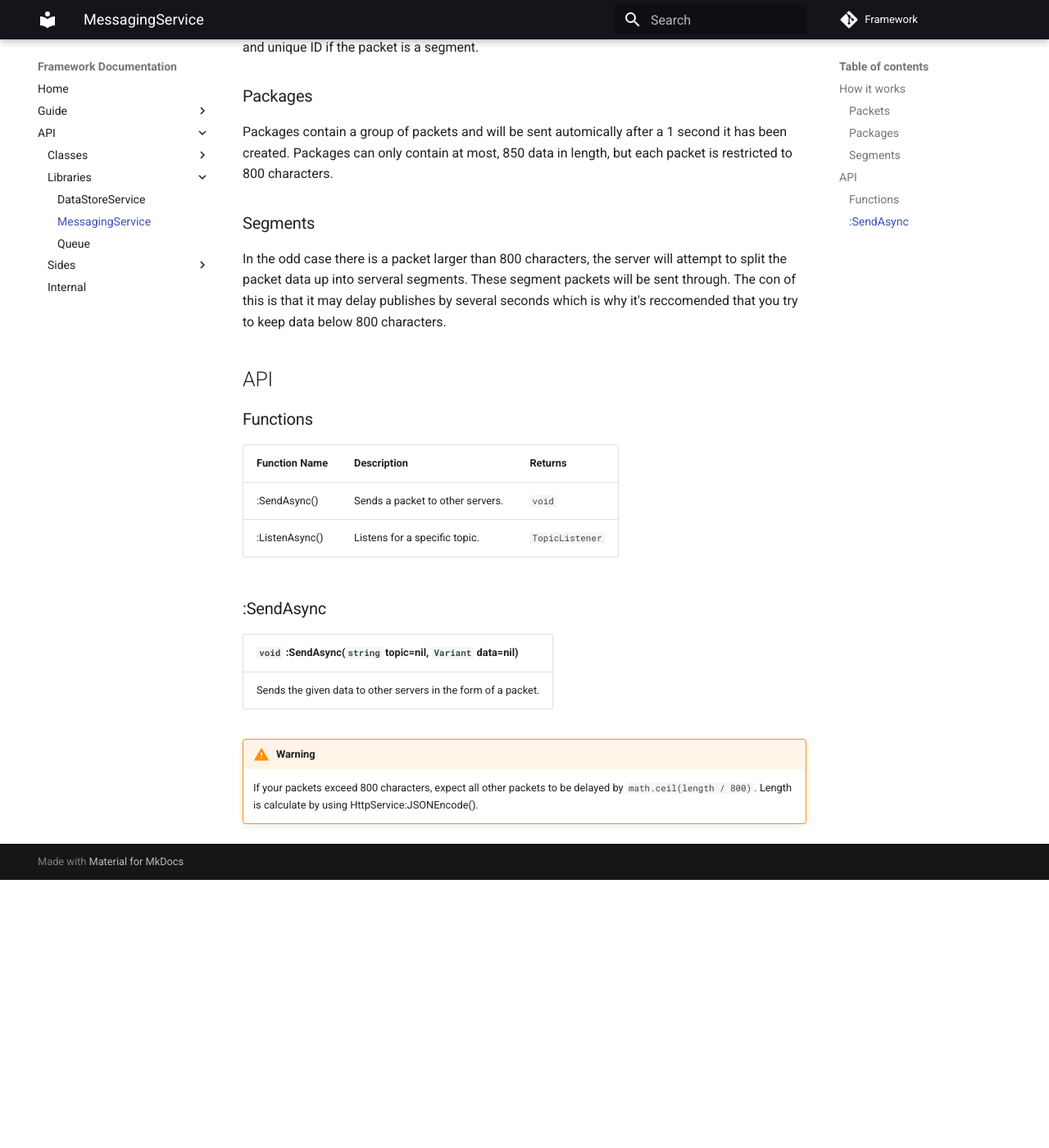
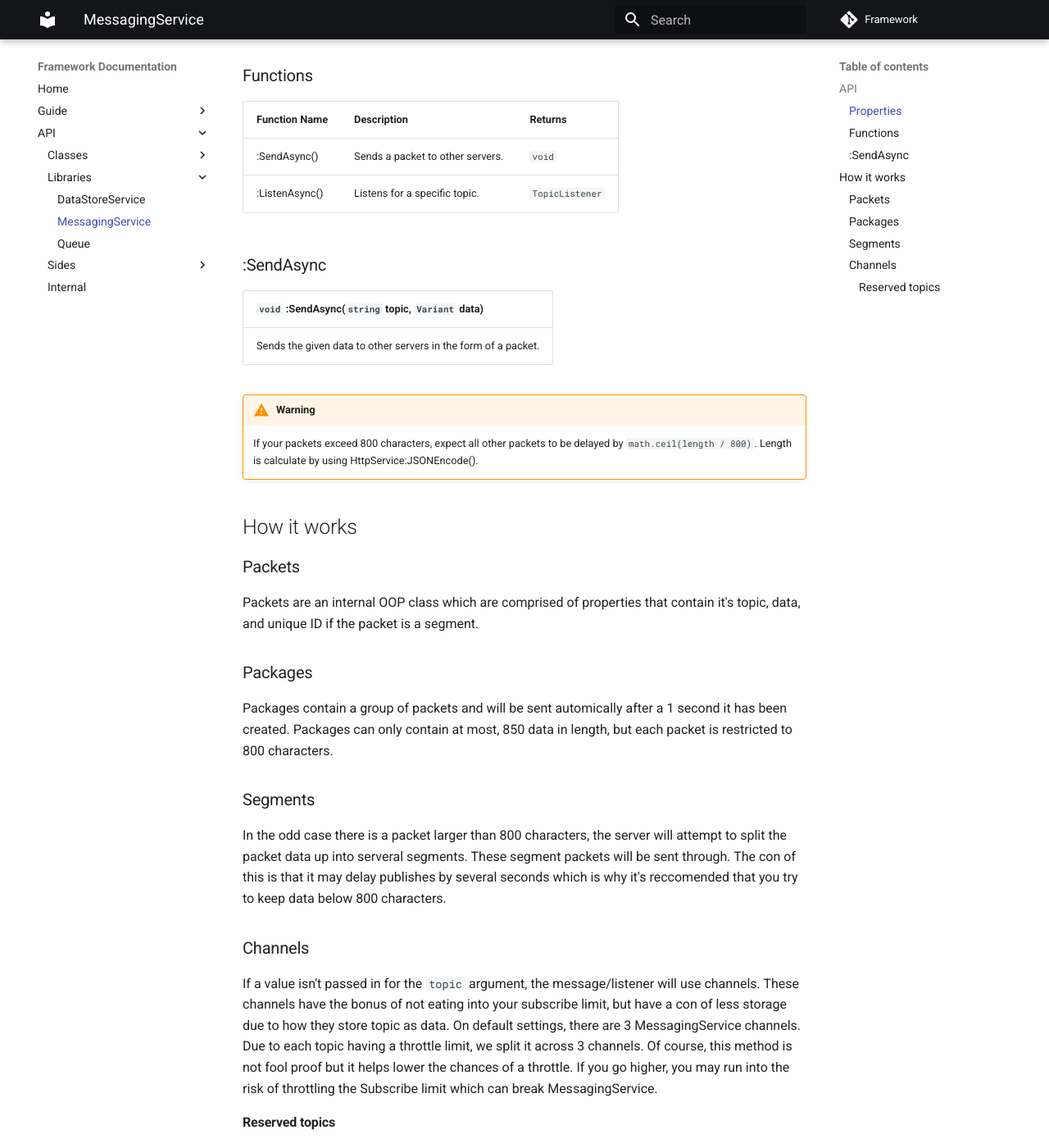
Before and after one commit to DontRevealMe/Framework, an MkDocs documentation site: the page built from docs/API/Libraries/MessagingService.md, in a window 1280 px wide and 1400 px high, scrolled down 427 px. Shown: the whole window at 82% size. Built offline with MkDocs 1.6.1 and Material for MkDocs 9.7.7, drawn with Linux system fonts in a browser that asks for light colours; comment, search, counter and statistics services are not loaded; old or Windows-style settings are respelled for this version of MkDocs; before the commit the page ends 1500 px from its top, so only the background shows below that; some of the changed text lies outside the part shown.

Commit message:
Update MessagingService.md

```diff
--- a/docs/API/Libraries/MessagingService.md
+++ b/docs/API/Libraries/MessagingService.md
@@ -4,6 +4,28 @@
     This library can only be accessed by the server
 
 Manages the sending and handling of packets across server.
+
+## API
+
+### Properties
+
+None.
+
+### Functions
+
+| Function Name | Description | Returns |
+|---------------|-------------|---------|
+| :SendAsync() | Sends a packet to other servers. | ``void`` |
+| :ListenAsync() | Listens for a specific topic. | ``TopicListener`` |
+
+### :SendAsync
+
+| ``void`` :SendAsync(``string`` topic, ``Variant`` data) |
+|----|
+| Sends the given data to other servers in the form of a packet. |
+
+!!! Warning
+    If your packets exceed 800 characters, expect all other packets to be delayed by ``math.ceil(length / 800)``. Length is calculate by using HttpService:JSONEncode().
 
 ## How it works
 
@@ -20,20 +42,12 @@ Packages contain a group of packets and will be sent automically after a 1 secon
 In the odd case there is a packet larger than 800 characters, the server will attempt to split the packet data up into serveral segments. These segment packets will be sent through.
 The con of this is that it may delay publishes by several seconds which is why it's reccomended that you try to keep data below 800 characters.
 
-## API
+### Channels
 
-### Functions
+If a value isn't passed in for the ``topic`` argument, the message/listener will use channels. These channels have the bonus of not eating into your subscribe limit, but have a con of less storage due to how they store topic as data.
+On default settings, there are 3 MessagingService channels. Due to each topic having a throttle limit, we split it across 3 channels. Of course, this method is not fool proof but it helps lower the chances of a throttle.
+If you go higher, you may run into the risk of throttling the Subscribe limit which can break MessagingService.
 
-| Function Name | Description | Returns |
-|---------------|-------------|---------|
-| :SendAsync() | Sends a packet to other servers. | ``void`` |
-| :ListenAsync() | Listens for a specific topic. | ``TopicListener`` |
+#### Reserved topics
 
-### :SendAsync
-
-| ``void`` :SendAsync(``string`` topic=nil, ``Variant`` data=nil) |
-|----|
-| Sends the given data to other servers in the form of a packet. |
-
-!!! Warning
-    If your packets exceed 800 characters, expect all other packets to be delayed by ``math.ceil(length / 800)``. Length is calculate by using HttpService:JSONEncode().
+``FrameworkChannel[NUMBER]`` is reserved. You'll be fine if you use a topic called "FrameworkChannelABC" as it's not using a number at the end, but it's highly unadvised you do that.
```
